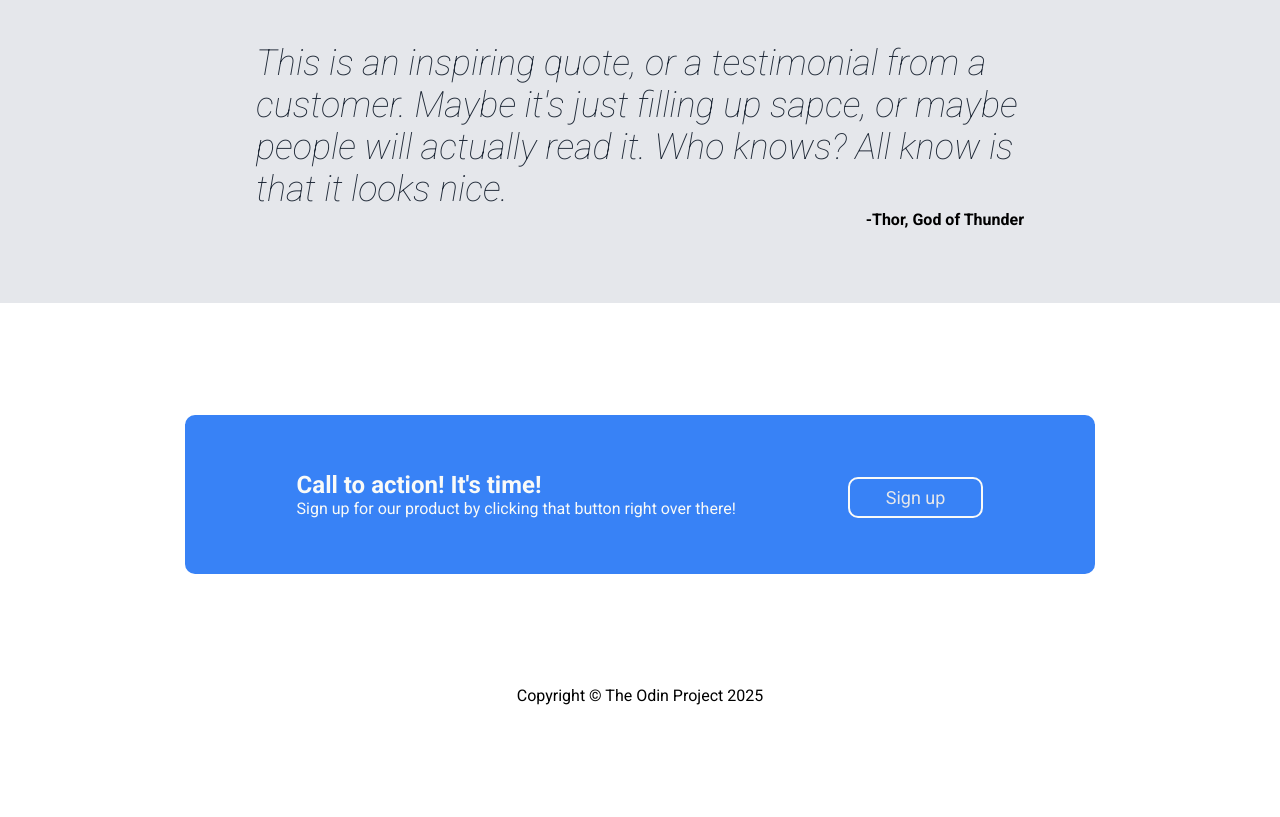
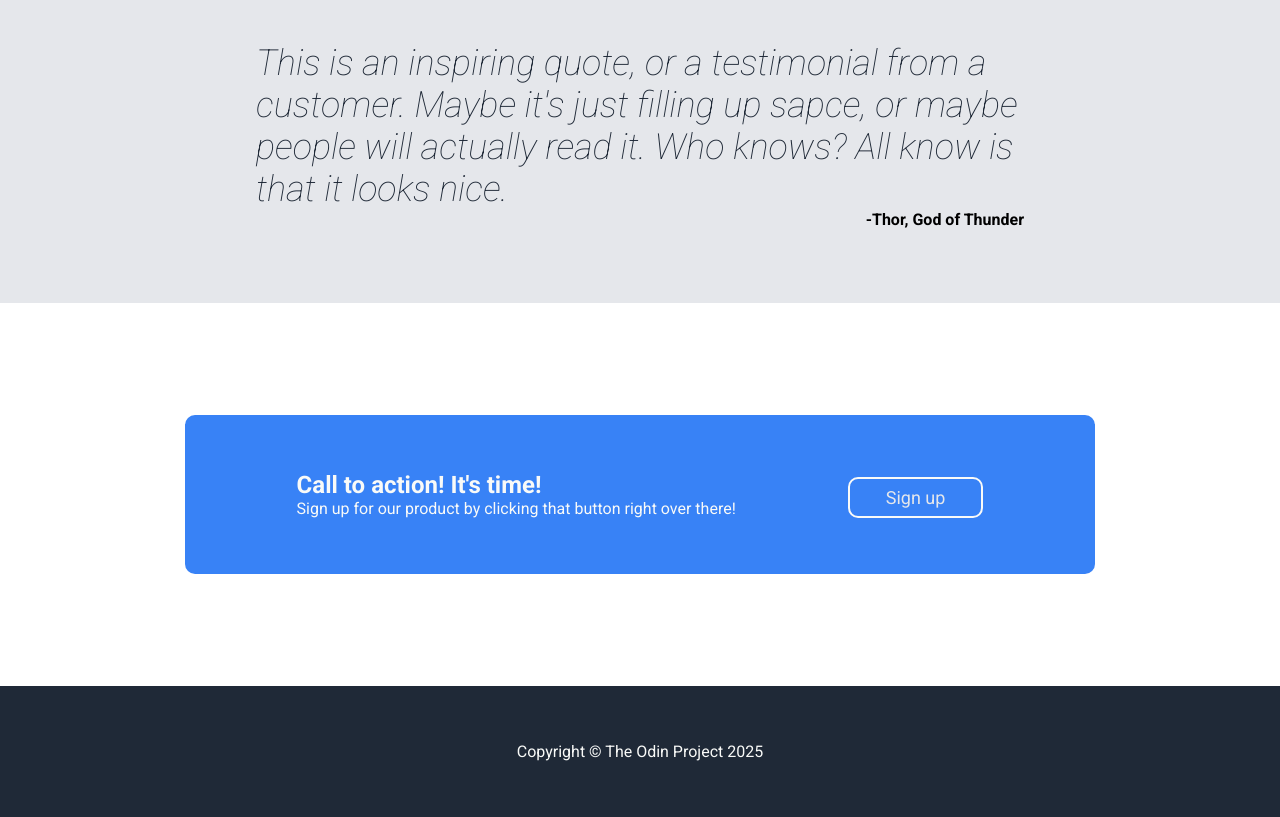
Before and after one commit to Phsla00/landing-page, a plain HTML site: page index.html in a window 1280 px wide. Shown: the part 1101-1918 px from the top of the page. Before the commit the page ends 1806 px from the top, so only its background shows below. Drawn offline with Linux system fonts and the light colour scheme.

Commit message:
feat: add style to footer section

```diff
--- a/styles/style.css
+++ b/styles/style.css
@@ -138,7 +138,7 @@ li {
     color:#1F2937;
     font-size: 36px;
     font-style: italic;
-    font-weight: 100;
+    font-weight: 200;
 }
 
 .quote-author {
@@ -163,3 +163,11 @@ li {
     border-radius: 10px;
     flex-shrink: 0;
 }
+
+.footer {
+    text-align: center;
+    width: 100%;
+    color: #F9FAF8;
+    background-color: #1F2937;
+    padding: 56px 0;
+}
```
